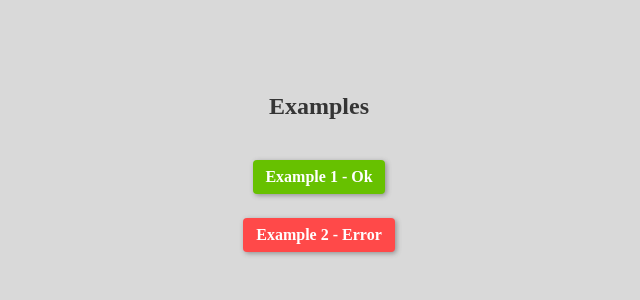
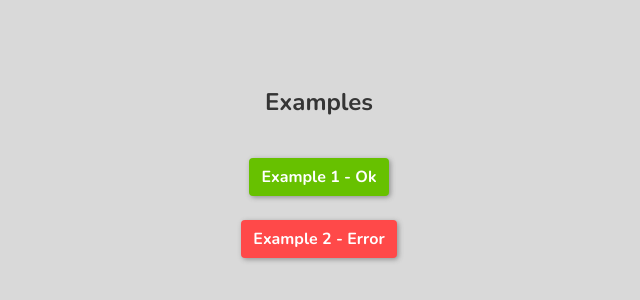
Before and after one commit to fatihgvn/information-pages, a website: page project/index.html in a window 1280 px wide. Shown: the part 214-514 px from the top of the page, without its empty margins (321-961 px from the left). Drawn offline with nearby package versions, Linux system fonts and the light colour scheme; files that its build step writes are made by us from their sources.

Commit message:
set default font is Nunito

```diff
--- a/project/styles/style.scss
+++ b/project/styles/style.scss
@@ -1,5 +1,6 @@
 @import "../../func";
 
+@import url('https://fonts.googleapis.com/css2?family=Nunito:wght@300;700&display=swap');
 
 @include keyframes(animate-1) {
     0% {
@@ -25,6 +26,7 @@
 *{
     padding: 0;
     margin: 0;
+    font-family: 'Nunito', sans-serif;
 }
 
 html, body{
```
Also changed, not shown: build/css/style.css, build/css/style.min.css (deleted), 1 other file.
